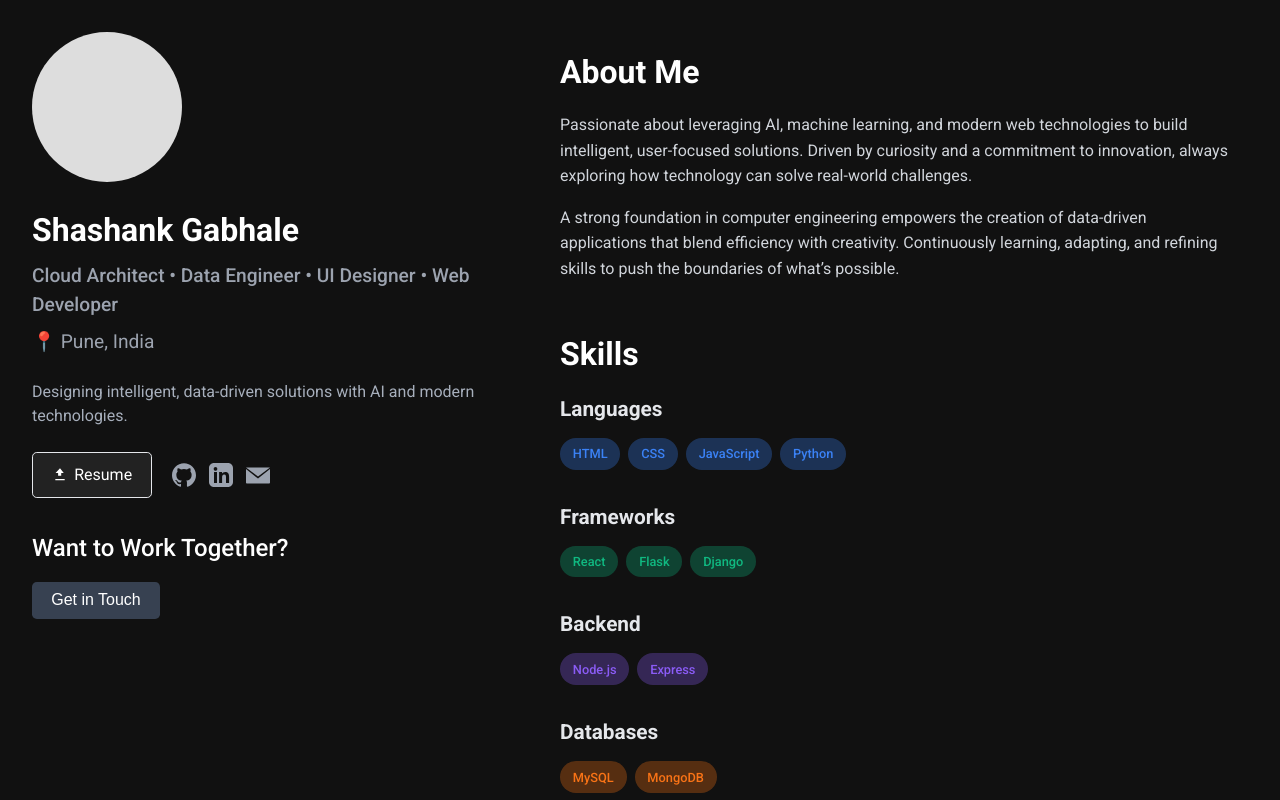
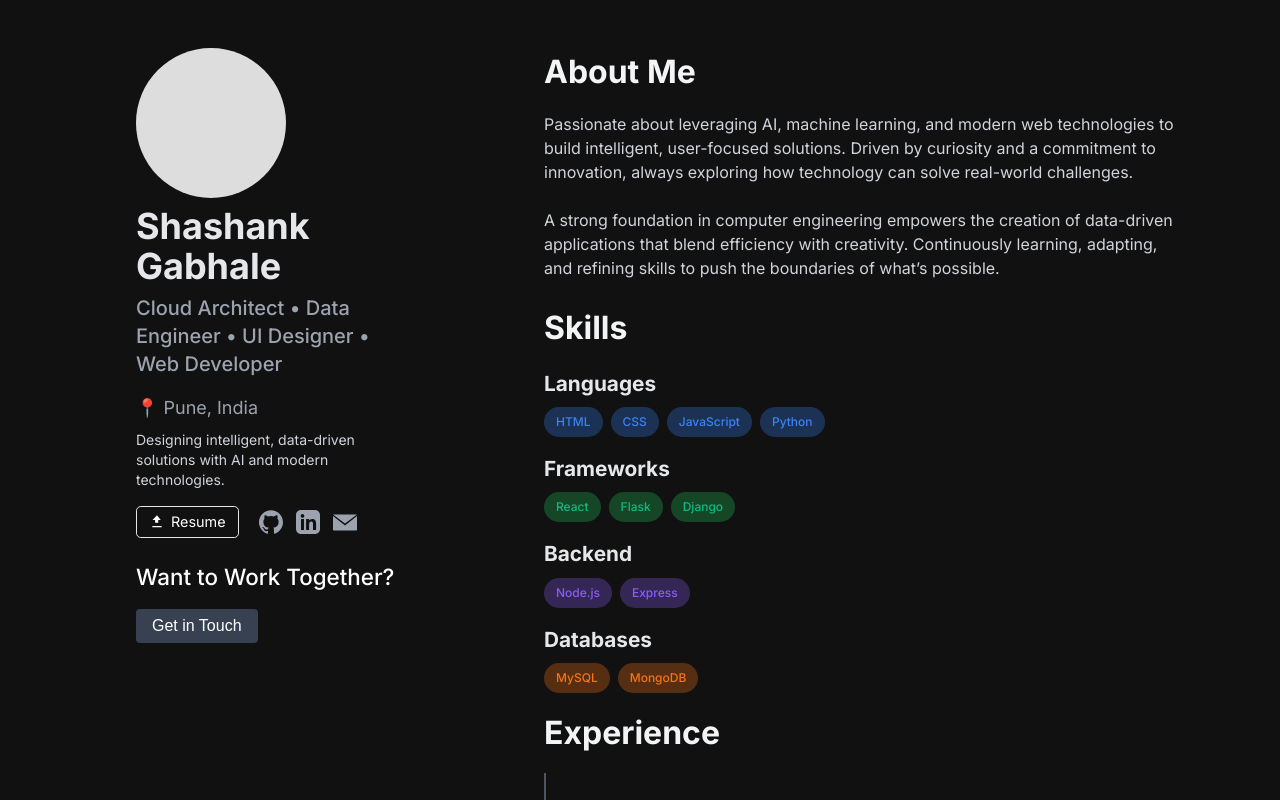
Before and after one commit to gabhaleshashank/portfolio, a plain HTML site: page index.html in a window 1280 px wide. Drawn offline with Linux system fonts and the light colour scheme; a web font is replaced by a local one.

Commit message:
updated typography and enhanced btn style

```diff
--- a/style.css
+++ b/style.css
@@ -1,4 +1,4 @@
-@import url('https://fonts.googleapis.com/css2?family=Libertinus+Sans:ital,wght@0,400;0,700;1,400&family=Roboto:ital,wght@0,100..900;1,100..900&display=swap');
+@import url('https://fonts.googleapis.com/css2?family=Inter:ital,opsz,wght@0,14..32,100..900;1,14..32,100..900&family=Libertinus+Sans:ital,wght@0,400;0,700;1,400&family=Roboto:ital,wght@0,100..900;1,100..900&display=swap');
 
 /* Reset */
 * {
@@ -9,7 +9,7 @@
 
 /* Layout */
 body {
-  font-family: 'Roboto', sans-serif;
+  font-family: 'Inter', sans-serif;
   background: #111111;
   line-height: 1.5;
 }
@@ -23,12 +23,14 @@ body {
 .sidebar {
   width: 40%;
   min-width: 300px;
-  padding: 2rem 0.5rem 2rem 2rem;
-  /* border-right: 1px solid #eee; */
+  padding: 3rem 6rem 3rem 8.5rem;
   position: fixed;
   top: 0;
   left: 0;
   bottom: 0;
+  height: 100%;
+  display: flex;
+  flex-direction: column;
 }
 
 .profile {
@@ -38,45 +40,50 @@ body {
 .profile-img {
   width: 150px;
   height: 150px;
-  margin: 0 0 1.5rem 0;
+  margin: 0 0 0.5rem 0;
   border-radius: 50%;
   background: #ddd;
 }
 
 /* Typography */
 .name {
-  font-size: 2rem;
+  font-size: 2.25rem;
+  line-height: 2.5rem;
+  color: #e5e7eb;
   margin-bottom: 0.5rem;
-  color: #fff;
+  font-weight: 700;
 }
 
 .roles {
-  font-size: 1.2rem;
-  color: #9ca3af;
-  margin-bottom: 0.5rem;
+  font-size: 1.25rem;
+  line-height: 1.75rem;
+  color: rgb(156 163 175);
+  margin-bottom: 1rem;
   font-weight: 500;
 }
 
 .location {
-  font-size: 1.2rem;
-  margin-bottom: 1.5rem;
-  color: #9ca3af;
+  font-size: 1.125rem;
+  line-height: 1.75rem;
+  margin: 0.5rem 0 0.5rem 0;
+  color: rgb(156 163 175);
 }
 
 .tagline {
-  font-size: 1rem;
-  margin-bottom: 1.5rem;
-  color: #a7afbc;
+  font-size: .875rem;
+  line-height: 1.25rem;
+  margin: 0rem 0 1rem 0;
+  color: rgb(209 213 219);
 }
 
 /* Buttons & Links */
 .btn {
   display: inline-flex;
   align-items: center;
-  padding: 0.6rem 1.2rem;
+  padding: 0.25rem 0.75rem; /* reduced padding */
   text-decoration: none;
   border-radius: 0.3rem;
-  font-size: 1rem;
+  font-size: 0.9rem; /* slightly smaller text */
   transition: background 0.3s, color 0.3s;
   cursor: pointer;
   border: none;
@@ -84,9 +91,9 @@ body {
 
 /* Resume Button */
 .btn-resume {
-  background: #222;
+  background: rgb(17, 17, 17);
   color: #fff;
-  border: 0.1rem solid #e5e7eb;
+  border: 1px solid #e5e7eb;
 }
 
 .btn-resume:hover {
@@ -96,9 +103,12 @@ body {
 
 /* Contact Button */
 .btn-contact {
-  background: #374151;
+  background: rgb(55 65 81);
   color: #fff;
   margin-top: 1rem;
+  padding: .5rem 1rem;
+  border-radius: .25rem;
+  font-size: 100%;
 }
 
 .btn-contact:hover {
@@ -125,8 +135,8 @@ body {
 
 /* Call to Action */
 .cta-text {
-  margin-top: 2rem;
-  font-size: 1.5rem;
+  margin-top: 1.2rem; /* reduced spacing */
+  font-size: 1.4rem;  /* slightly smaller */
   color: #ffffff;
   font-weight: 500;
   outline: none;
@@ -135,7 +145,7 @@ body {
 /* Main Content */
 .content {
   margin-left: 40%;
-  padding: 3rem;
+  padding: 3rem 6rem 2rem 2rem;
   overflow-y: auto;
   width: 60%;
 }
@@ -143,30 +153,30 @@ body {
 .about-section,
 .skills-section,
 .experience-section {
-  margin-bottom: 3rem;
+  /*  */
 }
 
 .section-title {
   font-size: 2rem;
   margin-bottom: 1rem;
-  color: #fff;
+  color: rgb(243 244 246);
 }
 
 .section-text {
   font-size: 1rem;
-  line-height: 1.6;
-  margin-bottom: 1rem;
-  color: #d1d5db;
+  line-height: 1.5;
+  margin-bottom: 1.5rem;
+  color: rgb(209 213 219);
 }
 
 /* Skills */
 .skill-category {
-  margin-bottom: 2rem;
+  margin-bottom: .5rem;
 }
 
 .skill-title {
   font-size: 1.3rem;
-  margin-bottom: 0.8rem;
+  margin-bottom: 0.5rem;
   color: #e5e7eb;
 }
 
@@ -178,11 +188,11 @@ body {
 /* Badges */
 .badge {
   display: inline-block;
-  padding: 0.4rem 0.8rem;
-  font-size: 0.8rem;
+  padding: 0.375rem 0.75rem 0.375rem 0.75rem;
+  font-size: 0.75rem;
   font-weight: 500;
   border-radius: 9999px;
-  margin-right: 0.5rem;
+  margin: 0 .5rem .5rem 0;
 }
 
 /* Category Colors */
@@ -192,7 +202,7 @@ body {
 }
 
 .badge-fw {
-  background: rgba(16, 185, 129, 0.3);
+  background: rgba(34, 197, 94, 0.3);
   color: #10b981;
 }
 
@@ -214,7 +224,6 @@ body {
 .exp-card {
   background: #111111;
   padding: 1.5rem;
-  /* border-radius: 0.5rem; */
   margin-bottom: 2rem;
   border-left: 2px solid #4b5563;
 }
```
